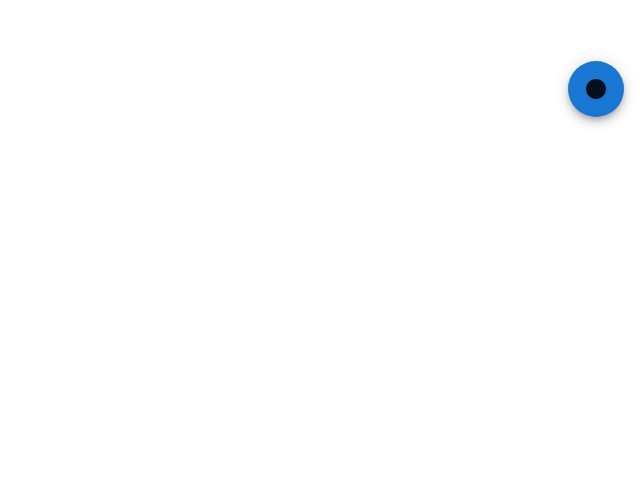
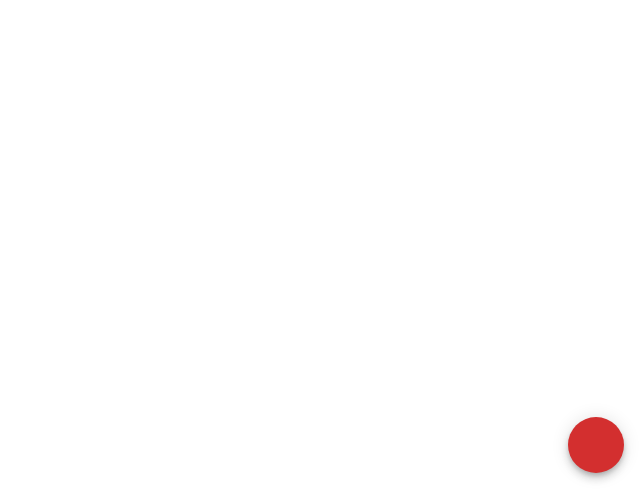
Before and after one commit to codersforcauses/p2s-frontend, a Vue app: page / in a window 1280 px wide. Shown: the part 311-800 px from the top of the page, without its empty margins (640-1280 px from the left). Built offline with nearby package versions, Linux system fonts and the light colour scheme.

Commit message:
dummy final
correct position and dummy icons

```diff
--- a/src/components/FloatingActionButton.vue
+++ b/src/components/FloatingActionButton.vue
@@ -1,42 +1,38 @@
 <template>
   <v-speed-dial
-    v-model="fab"
-    absolute
-    :top="top"
-    :bottom="bottom"
-    :right="right"
-    :left="left"
-    :direction="direction"
-    :open-on-hover="hover"
-    :transition="transition"
+    bottom
+    right
+    direction="top"
+    transition="slide-x-transition"
+    fixed
   >
     <v-btn
       slot="activator"
-      color="blue darken-2"
+      color="red darken-2"
       fab
     >
-      <v-icon>mdi-circle</v-icon>
+      <v-icon title="Forms">mdi-file-document-box-outline</v-icon>
     </v-btn>
     <v-btn
       fab
       small
       color="green"
     >
-      <v-icon>edit</v-icon>
+      RespecT
     </v-btn>
     <v-btn
       fab
       small
       color="indigo"
     >
-      <v-icon>add</v-icon>
+      Pay
     </v-btn>
     <v-btn
       fab
       small
       color="red"
     >
-      <v-icon>delete</v-icon>
+      F to
     </v-btn>
   </v-speed-dial>
 </template>
@@ -45,14 +41,7 @@
 export default {
   data() {
     return {
-      direction: 'top',
-      fab: false,
-      hover: false,
-      top: false,
-      right: true,
-      bottom: true,
-      left: false,
-      transition: 'slide-y-reverse-transition',
+
     };
   },
 };
```
